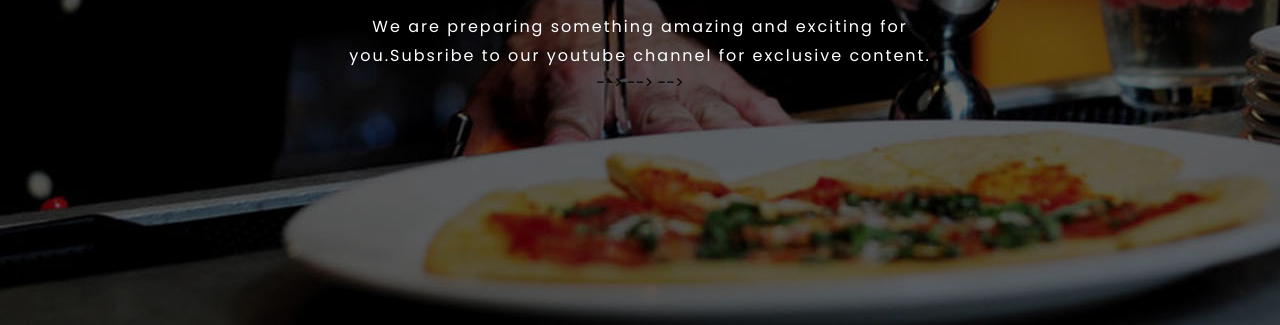
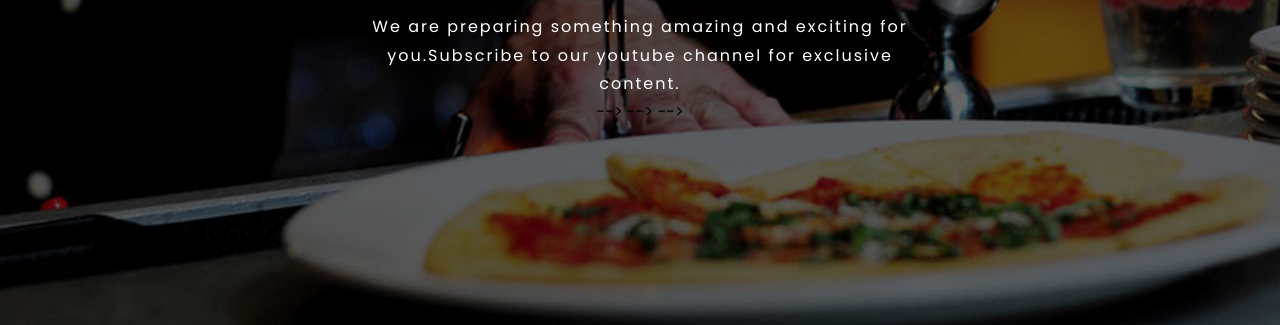
Before and after one commit to karthi7278/theyumtumdiaries, a plain HTML site: page index.html in a window 1280 px wide. Shown: the part 475-800 px from the top of the page. Drawn offline with Linux system fonts and the light colour scheme.

Commit message:
Add files via upload

```diff
--- a/index.html
+++ b/index.html
@@ -46,7 +46,7 @@ License URL: http://creativecommons.org/licenses/by/3.0/
 	<div class="ban-head">
 		<h1>THE YUM TUM DIARIES IS COMING SOON!!</h1>
 		<h3><i class="fa fa-cutlery" aria-hidden="true"></i></h3>
-		<p>We are preparing something amazing and exciting for you.Subsribe to our youtube channel for exclusive content.</p>
+		<p>We are preparing something amazing and exciting for you.Subscribe to our youtube channel for exclusive content.</p>
 	</div>
 	<div class="clear"></div>
 	<!-- <!--//background--> -->
```
